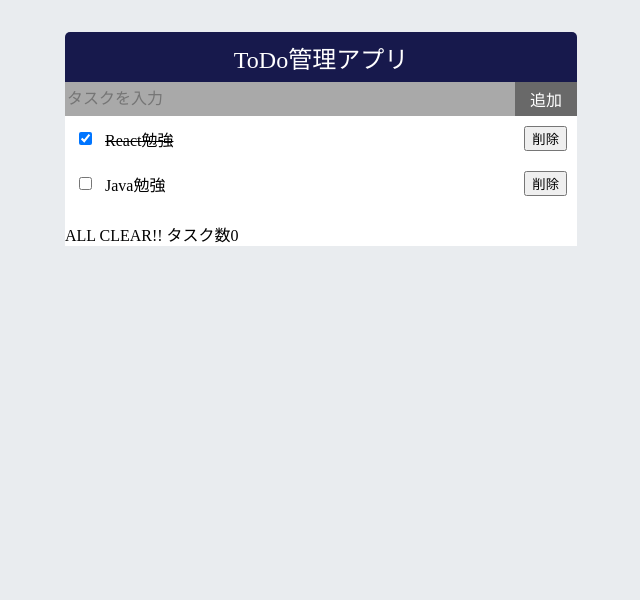
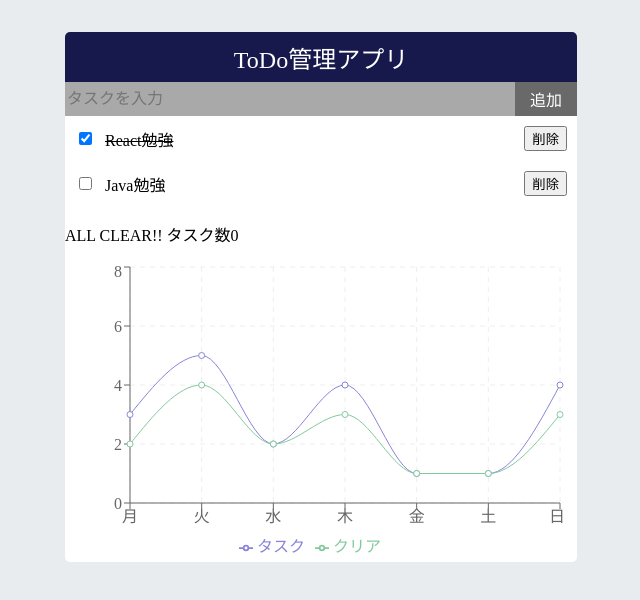
Before and after one commit to s1f10230171/react-todo-app, a React (Create React App) app: page / in a window 1280 px wide. Shown: the top 600 px of the page, without its empty margins (319-959 px from the left). Built offline with nearby package versions, Linux system fonts and the light colour scheme; the HTML template or start-up script is replaced by a standard one.

Commit message:
グラフの挿入

```diff
--- a/package.json
+++ b/package.json
@@ -10,6 +10,7 @@
     "react": "^19.1.0",
     "react-dom": "^19.1.0",
     "react-scripts": "5.0.1",
+    "recharts": "^2.15.3",
     "web-vitals": "^2.1.4"
   },
   "scripts": {
--- a/src/App.js
+++ b/src/App.js
@@ -1,7 +1,8 @@
-import { useState } from 'react';
+import { useState, useEffect } from 'react';
 import './App.css';
 import TodoInput from './TodoInput';
 import TodoList from './TodoList';
+import MyChart from './MyChart';
 
 function App() {
   const createId = () => Math.random().toString(36).substring(2);
@@ -44,6 +45,7 @@ function App() {
         <TodoInput onAdd={handleAdd} />
         <TodoList todos={todos} onRemove={handleRemove} onToggle={handleToggle}/>
         <p>{taskcount===clearcount ? `ALL CLEAR!! タスク数${taskcount}` : `今週のタスクカウント: ${taskcount} / クリア済み : ${clearcount}`}</p>
+        <MyChart />
       </div>
     </div>
   );
--- /dev/null
+++ b/src/MyChart.js
@@ -0,0 +1,27 @@
+import { LineChart, Line, XAxis, YAxis, CartesianGrid, Tooltip, Legend } from 'recharts';
+
+const data = [
+  { name: '月', タスク: 3, クリア: 2 },
+  { name: '火', タスク: 5, クリア: 4 },
+  { name: '水', タスク: 2, クリア: 2 },
+  { name: '木', タスク: 4, クリア: 3 },
+  { name: '金', タスク: 1, クリア: 1 },
+  { name: '土', タスク: 1, クリア: 1 },
+  { name: '日', タスク: 4, クリア: 3}
+];
+
+function MyChart() {
+  return (
+    <LineChart width={500} height={300} data={data}>
+      <CartesianGrid stroke="#eee" strokeDasharray="5 5" />
+      <XAxis dataKey="name" />
+      <YAxis />
+      <Tooltip />
+      <Legend />
+      <Line type="monotone" dataKey="タスク" stroke="#8884d8" />
+      <Line type="monotone" dataKey="クリア" stroke="#82ca9d" />
+    </LineChart>
+  );
+}
+
+export default MyChart;
```
Also changed, not shown: 1 other file (tests, documents, lock files or other folders).
